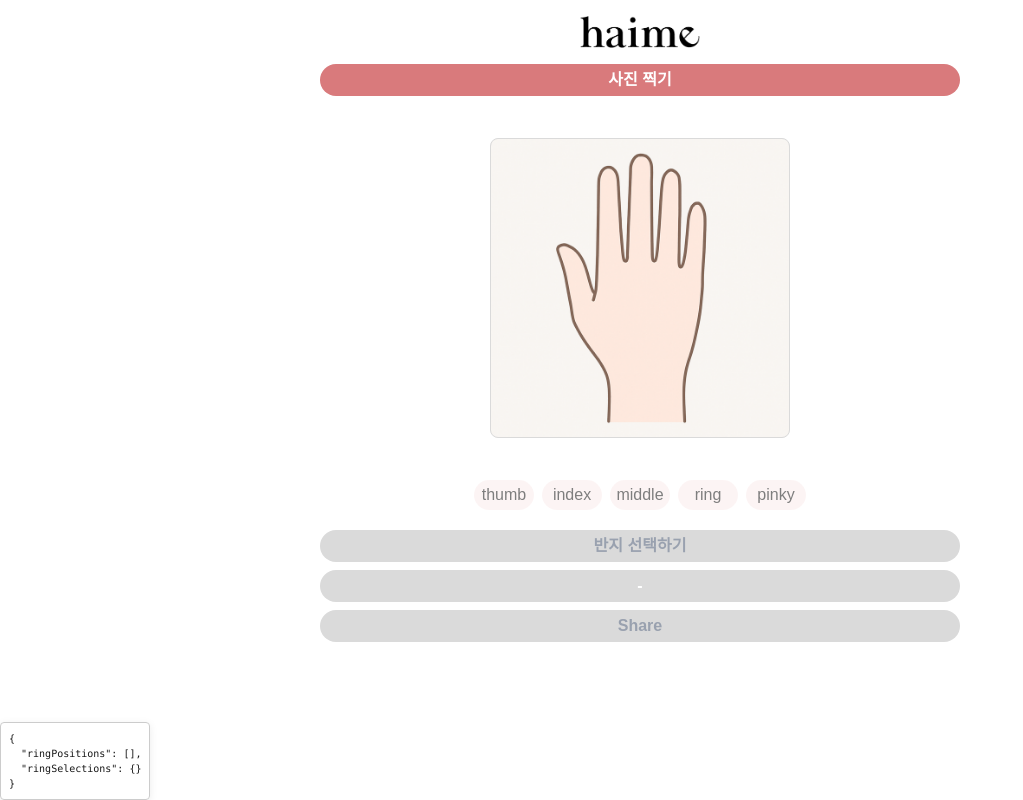
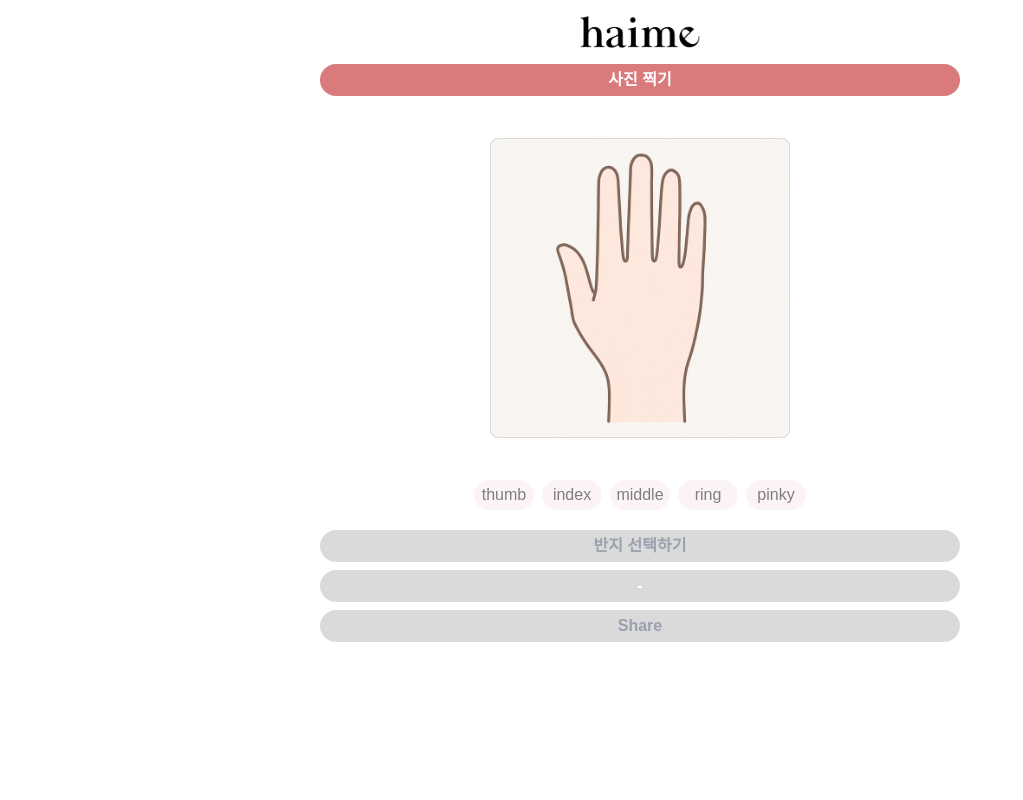
Before and after one commit to mhoo999/lets-try, a Next.js app: page / in a window 1280 px wide. Shown: the whole page, without its empty margins (0-1023 px from the left). Built offline with nearby package versions, Linux system fonts and the light colour scheme.

Commit message:
feat: 디버깅 로그 삭제, 네임택에 마지막 선택 반지 표시, 손가락 변경 시 반지 자동 적용

```diff
--- a/app/page.tsx
+++ b/app/page.tsx
@@ -18,6 +18,8 @@ export default function Home() {
   const [ringSelections, setRingSelections] = useState<{ [finger: string]: { ring: Ring; color: RingColor } }>({});
   const [modalOpen, setModalOpen] = useState(false);
   const [ringSelected, setRingSelected] = useState(false); // 반지 선택 여부
+  const [lastSelectedRing, setLastSelectedRing] = useState<Ring | null>(null);
+  const [lastSelectedColor, setLastSelectedColor] = useState<RingColor | null>(null);
 
   // 모바일/PC 환경 감지
   const isMobile = typeof window !== 'undefined' && /Mobi|Android|iPhone|iPad|iPod/i.test(navigator.userAgent);
@@ -73,8 +75,12 @@ export default function Home() {
   // FingerPills에서 손가락 선택 시
   const handleFingerSelect = (finger: string) => {
     setSelectedFinger(finger);
-    // ringSelections를 강제로 리렌더링(불변성 보장)
-    setRingSelections(selected => ({ ...selected }));
+    setRingSelections(selected => {
+      if (lastSelectedRing && lastSelectedColor) {
+        return { [finger]: { ring: lastSelectedRing, color: lastSelectedColor } };
+      }
+      return { ...selected };
+    });
   };
 
   // 반지 선택 버튼 클릭 시
@@ -84,10 +90,11 @@ export default function Home() {
 
   // 반지/컬러 선택 후 적용(팝업에서 선택하기 클릭 시)
   const handleRingApply = (ring: Ring, color: RingColor) => {
-    // 최초 선택 시 엄지로 고정
     if (!selectedFinger) setSelectedFinger('thumb');
     const finger = selectedFinger || 'thumb';
-    setRingSelections({ [finger]: { ring, color } }); // 항상 한 손가락만 남김
+    setRingSelections({ [finger]: { ring, color } });
+    setLastSelectedRing(ring);
+    setLastSelectedColor(color);
     setRingSelected(true);
     setModalOpen(false);
   };
@@ -204,7 +211,7 @@ export default function Home() {
             className="w-[50vw] h-[4vh] rounded-full font-semibold text-base mb-0 bg-[#dadada] text-[#ffffff] flex items-center justify-center"
             style={{ margin: '0 auto' }}
           >
-            {selectedFinger && ringSelections[selectedFinger]?.ring?.name ? ringSelections[selectedFinger].ring.name : '-'}
+            {lastSelectedRing ? lastSelectedRing.name : '-'}
           </div>
 
           {/* 공유 버튼: 사진+손가락+반지/컬러까지 선택 시에만 활성화 */}
@@ -227,27 +234,6 @@ export default function Home() {
       {cameraOpen && (
         <CameraCapture onCapture={handleCameraCapture} onClose={() => setCameraOpen(false)} />
       )}
-      {/* 상태 디버깅용 로그 (모바일/PC 모두 화면 하단에 출력) */}
-      <pre
-        style={{
-          position: 'fixed',
-          bottom: 0,
-          left: 0,
-          background: 'rgba(255,255,255,0.95)',
-          zIndex: 9999,
-          fontSize: 10,
-          maxWidth: 320,
-          maxHeight: 200,
-          overflow: 'auto',
-          border: '1px solid #ccc',
-          padding: 8,
-          margin: 0,
-          borderRadius: 4,
-          boxShadow: '0 2px 8px rgba(0,0,0,0.08)'
-        }}
-      >
-        {JSON.stringify({ ringPositions, ringSelections, selectedFinger, errorMsg }, null, 2)}
-      </pre>
     </main>
   );
 }
```
